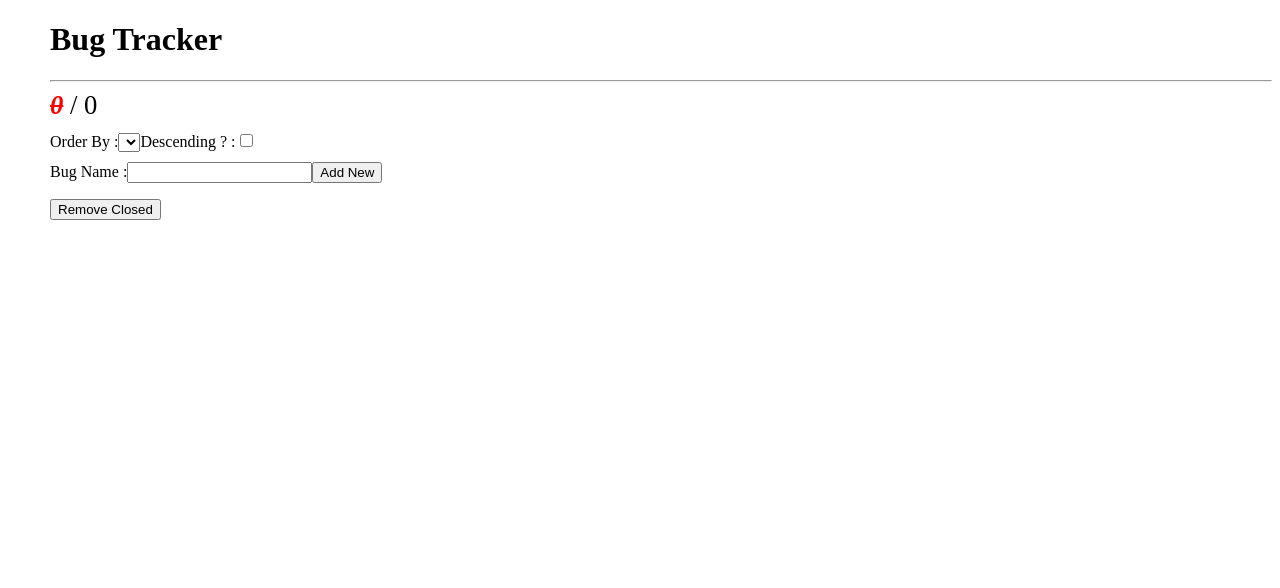
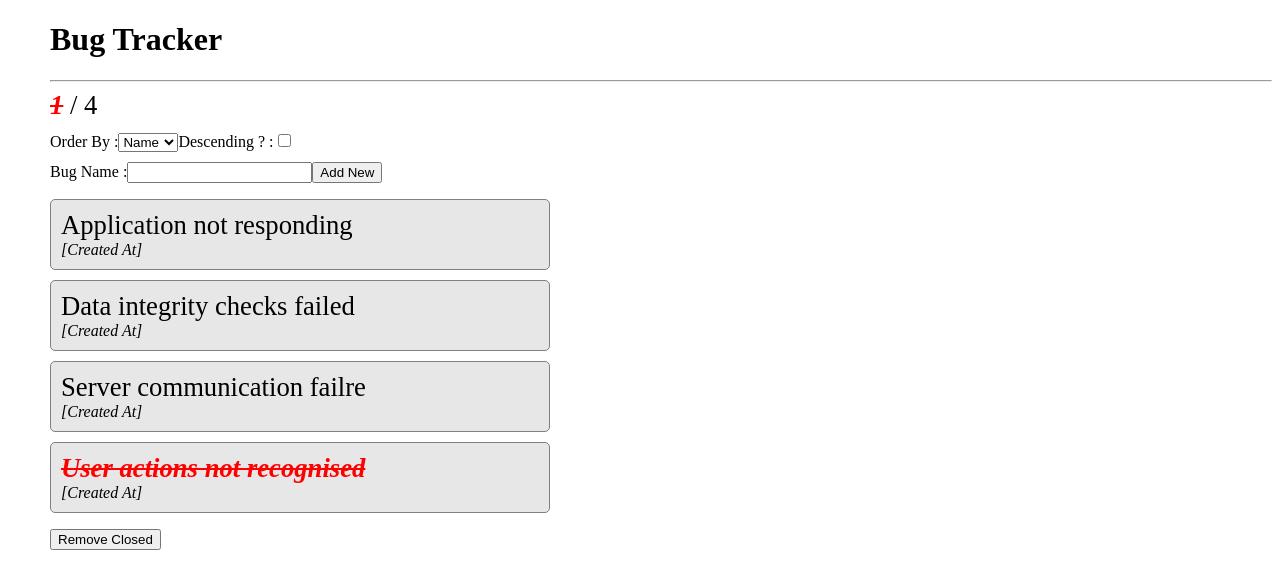
Before and after one commit to tkmagesh/Cisco-Angular-Aug-2018, an Angular app in the folder bug-tracker-app/: page / in a window 1280 px wide. Shown: the top 588 px of the page. Built offline with nearby package versions, Linux system fonts and the light colour scheme.

Commit message:
sort implementation

```diff
--- a/bug-tracker-app/src/app/app.module.ts
+++ b/bug-tracker-app/src/app/app.module.ts
@@ -6,12 +6,14 @@
 
 
 import { TrimTextPipe } from './bugTracker/pipes/trimText.pipe';
+import { SortPipe } from './bugTracker/pipes/sort.pipe';
 
 @NgModule({
   declarations: [
     AppComponent
     , BugTrackerComponent
     , TrimTextPipe
+    , SortPipe
   ],
   imports: [
     BrowserModule
--- a/bug-tracker-app/src/app/bugTracker/bugTracker.component.html
+++ b/bug-tracker-app/src/app/bugTracker/bugTracker.component.html
@@ -5,12 +5,12 @@
 </section>
 <section class="sort">
 	<label for="">Order By :</label>
-	<select name="" id="">
-		<option value=""></option>
-		<option value=""></option>
+	<select (change)="sortBy=$event.target.value">
+		<option value="name">Name</option>
+		<option value="isClosed">Status</option>
 	</select>
 	<label for="">Descending ? :</label>
-	<input type="checkbox" name="" id="">
+	<input type="checkbox" (change)="sortDesc=$event.target.checked">
 </section>
 <section class="edit">
 	<label for="">Bug Name :</label>
@@ -19,13 +19,13 @@
 </section>
 <section class="list">
 	<ol>
-		<li *ngFor="let bug of bugs">
+		<li *ngFor="let bug of ( bugs | sort:sortBy:sortDesc )">
 			<span
 				class="bugname"
 				(click)="onBugNameClick(bug)"
 				[ngClass]="{closed : bug.isClosed}"
 			>
-				{{bug.name | trimText}}
+				{{bug.name | trimText:40}}
 			</span>
 			<div class="datetime">[Created At]</div>
 		</li>
--- a/bug-tracker-app/src/app/bugTracker/bugTracker.component.ts
+++ b/bug-tracker-app/src/app/bugTracker/bugTracker.component.ts
@@ -7,6 +7,16 @@
 })
 export class BugTrackerComponent{
 	bugs : Bug[] = [];
+
+	sortBy : string = 'name';
+	sortDesc : boolean = false;
+
+	constructor(){
+		this.bugs.push({name : 'Server communication failre', isClosed : false});
+		this.bugs.push({name : 'User actions not recognised', isClosed : true});
+		this.bugs.push({name : 'Application not responding', isClosed : false});
+		this.bugs.push({name : 'Data integrity checks failed', isClosed : false});
+	}
 
 	onAddNewClick(newBugName : string){
 		let newBug : Bug = {
--- /dev/null
+++ b/bug-tracker-app/src/app/bugTracker/pipes/sort.pipe.ts
@@ -0,0 +1,32 @@
+import { Pipe, PipeTransform } from '@angular/core';
+
+interface Comparer{
+	(item1 : any, item2 : any) : number
+}
+
+@Pipe({
+	name : 'sort'
+})
+export class SortPipe implements PipeTransform{
+
+	private getComparerFor(attrName) : Comparer {
+		return function(item1, item2) : number {
+			if (item1[attrName] < item2[attrName]) return -1;
+			if (item1[attrName] > item2[attrName]) return 1;
+			return 0;
+		}
+	}
+
+	private getDescendingComparerFor(comparer : Comparer) : Comparer{
+		return function(item1, item2) : number {
+			return comparer(item1, item2) * -1;
+		}
+	}
+	transform(data : any[], attrName : string, isDescending : boolean = false) : any[]{
+		if (!data.length || !attrName) return data;
+		let comparer = this.getComparerFor(attrName);
+		if (isDescending)
+			comparer = this.getDescendingComparerFor(comparer);
+		return data.sort(comparer);
+	}
+}
--- a/bug-tracker-app/src/app/bugTracker/pipes/trimText.pipe.ts
+++ b/bug-tracker-app/src/app/bugTracker/pipes/trimText.pipe.ts
@@ -5,7 +5,7 @@
 	name : 'trimText'
 })
 export class TrimTextPipe implements PipeTransform{
-	transform(data : string) : string{
-		return data.length <= 30 ? data : data.substr(0,30) + '...';
+	transform(data : string, trimLength : number = 30) : string{
+		return data.length <= trimLength ? data : data.substr(0,trimLength) + '...';
 	}
 }
```
Also changed, not shown: 1 other file (tests, documents, lock files or other folders).
